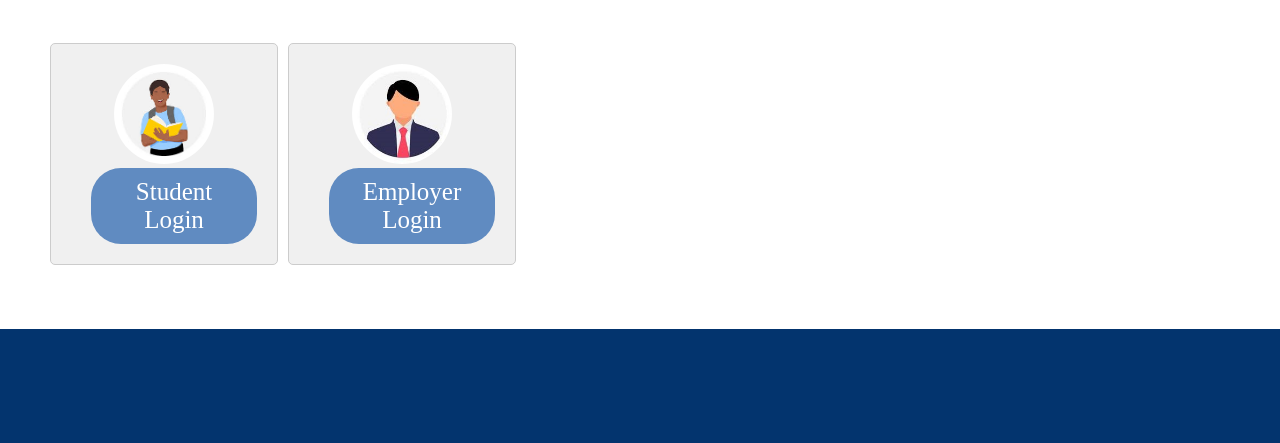
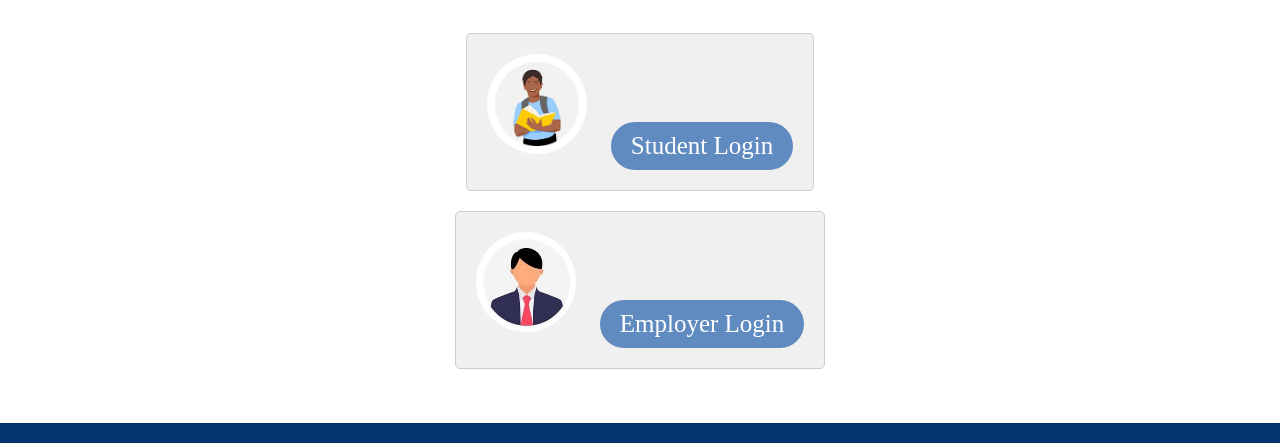
Before and after one commit to AlishaGadkari/test, a plain HTML site: page index.html in a window 1280 px wide. Shown: the part 101-544 px from the top of the page. Drawn offline with Linux system fonts and the light colour scheme.

Commit message:
Update index.html

```diff
--- a/index.html
+++ b/index.html
@@ -62,10 +62,10 @@ h1{
 
 
 .container {
-   display: grid;               /* Enable grid layout */
-    grid-template-columns: repeat(auto-fill, minmax(200px, 1fr)); /* Responsive columns */
-    gap: 10px;                  /* Space between cards */
-    padding: 10px;
+    display: flex;
+    flex-direction: column; /* Stack cards vertically */
+    align-items: center; /* Center cards horizontally */
+    gap: 20px;
 }
 
 .card {
```
